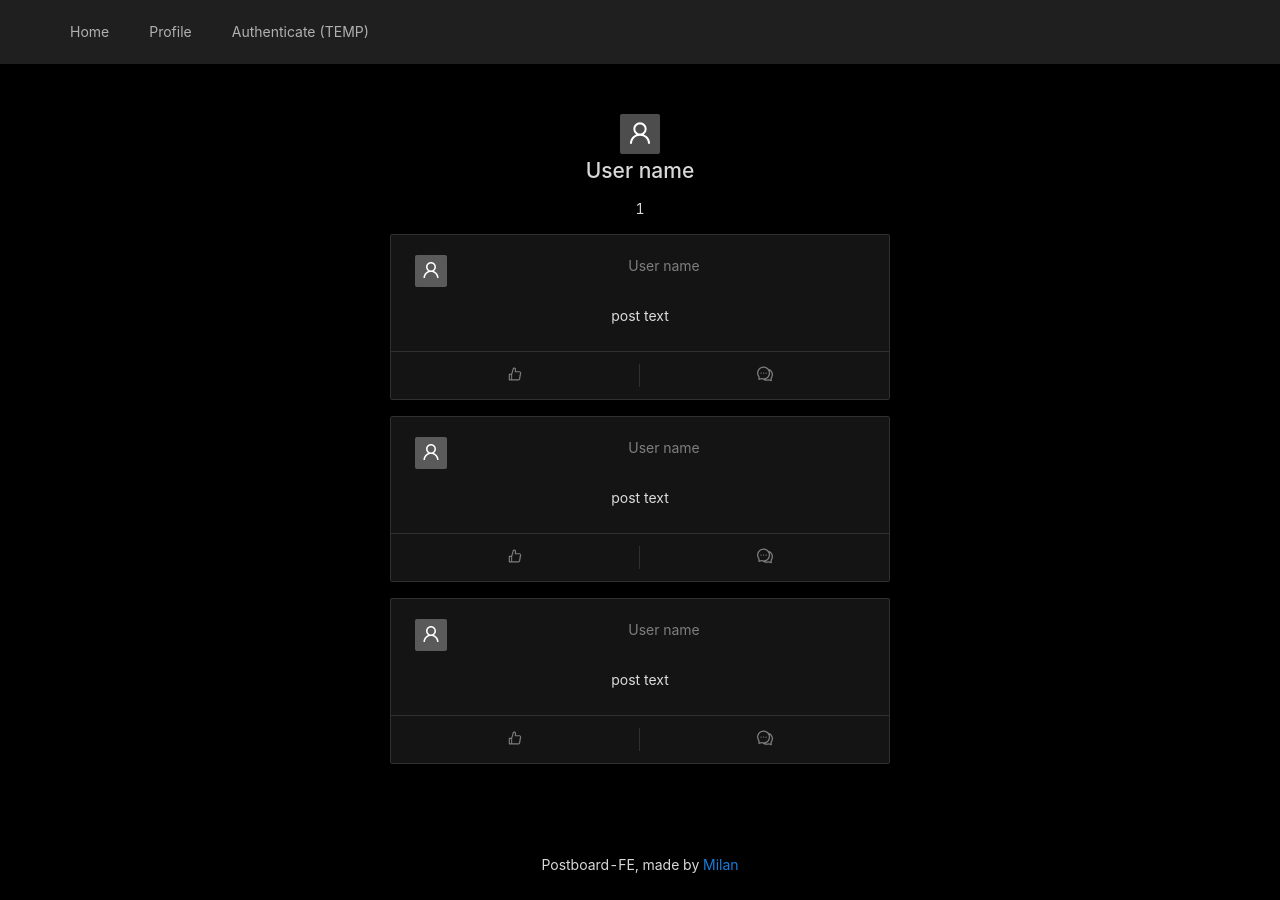
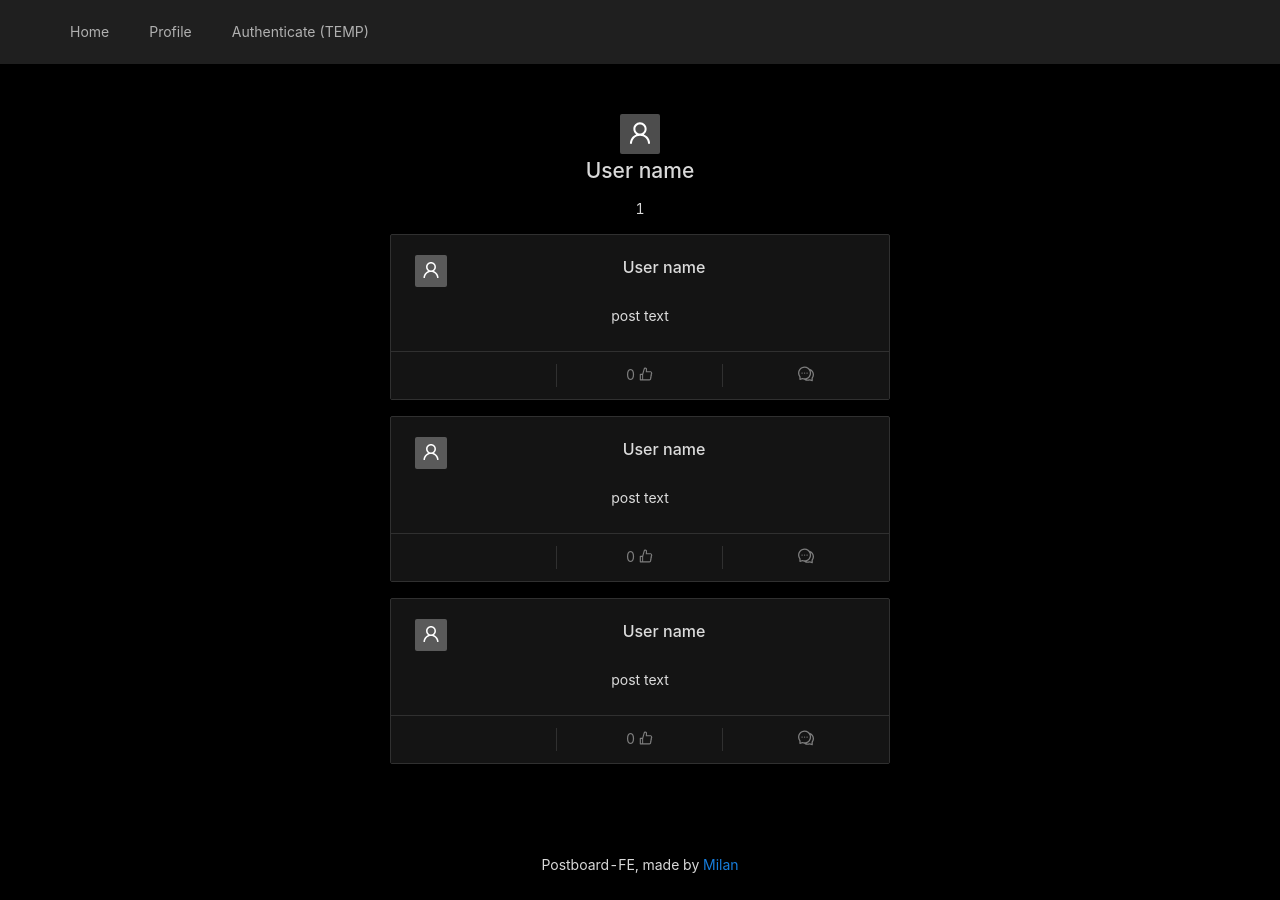
Before and after one commit to Mazed4D/postboard-fe, a React (Create React App) app: page /user/1 in a window 1280 px wide. Built offline with nearby package versions, Linux system fonts and the light colour scheme.

Commit message:
added more props, refactored code

```diff
--- a/src/components/post/PostCard.js
+++ b/src/components/post/PostCard.js
@@ -9,6 +9,7 @@ import {
 	CommentOutlined,
 } from '@ant-design/icons';
 import axios from 'axios';
+import Text from 'antd/lib/typography/Text';
 
 const config = {
 	headers: {
@@ -19,19 +20,25 @@ const config = {
 
 const PostCard = ({
 	isOwnPost = false,
+	userId,
+	date,
 	name = 'User name',
 	text = 'post text',
-	isLiked,
-	likes,
+	isLiked = false,
+	likes = 0,
+	loading = false,
+	postId,
 }) => {
 	const params = useParams();
+	// POST ID
+	const id = postId || params.postId;
 	const navigate = useNavigate();
 	const [liked, setLiked] = useState(isLiked);
 	const [likeNumber, setLikeNumber] = useState(likes);
 	const likeHandler = async () => {
 		try {
 			const toggleLike = await axios.post(
-				`${process.env.REACT_APP_API}/likes/toggle/${params.postId}`,
+				`${process.env.REACT_APP_API}/likes/toggle/${id}`,
 				{},
 				config
 			);
@@ -51,38 +58,27 @@ const PostCard = ({
 		<Card
 			style={{ width: 500, marginBottom: '1rem' }}
 			hoverable
-			actions={
-				isOwnPost
-					? [
-							<EditOutlined key='edit' />,
+			loading={loading}
+			actions={[
+				<>{isOwnPost && <EditOutlined key='edit' />}</>,
 				<div style={{ display: 'inline-block' }} onClick={likeHandler}>
 					{likeNumber} {liked && <LikeFilled key='like' title='lol' />}
 					{!liked && <LikeOutlined key='like' title='lol' />}
 				</div>,
 				<CommentOutlined
 					key='comments'
-								onClick={() => navigate(`/post/fakepostid`)}
+					onClick={() => navigate(`/post/${id}`)}
 				/>,
-					  ]
-					: [
-							<div style={{ display: 'inline-block' }} onClick={likeHandler}>
-								{likeNumber} {liked && <LikeFilled key='like' title='lol' />}
-								{!liked && <LikeOutlined key='like' title='lol' />}
-							</div>,
-
-							<CommentOutlined
-								key='comments'
-								onClick={() => navigate(`/post/fakepostid`)}
-							/>,
-					  ]
-			}
+			]}
 		>
 			<Card.Meta
+				onClick={() => navigate(`/user/${userId}`)}
 				avatar={<Avatar shape='square' icon={<UserOutlined />} />}
-				description={name}
+				title={name}
+				description={date}
 			/>
 			<br />
-			{text}
+			<Text onClick={() => navigate(`/post/${postId}`)}>{text}</Text>
 		</Card>
 	);
 };
```
Lines whose indentation alone changed are shown as unchanged.
